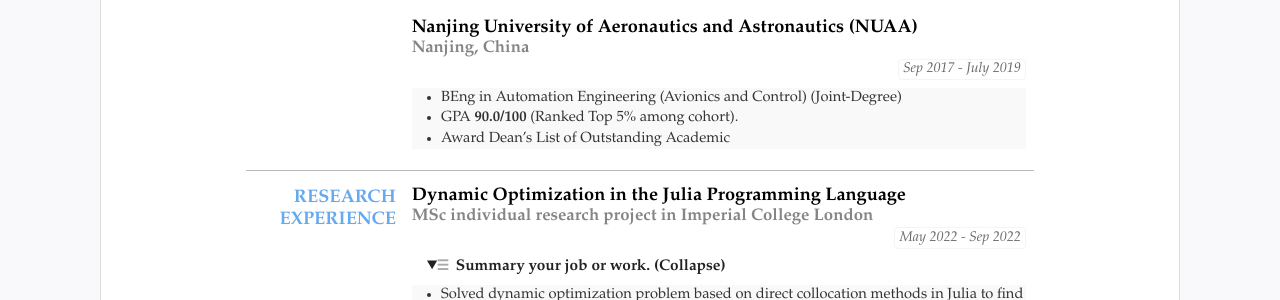
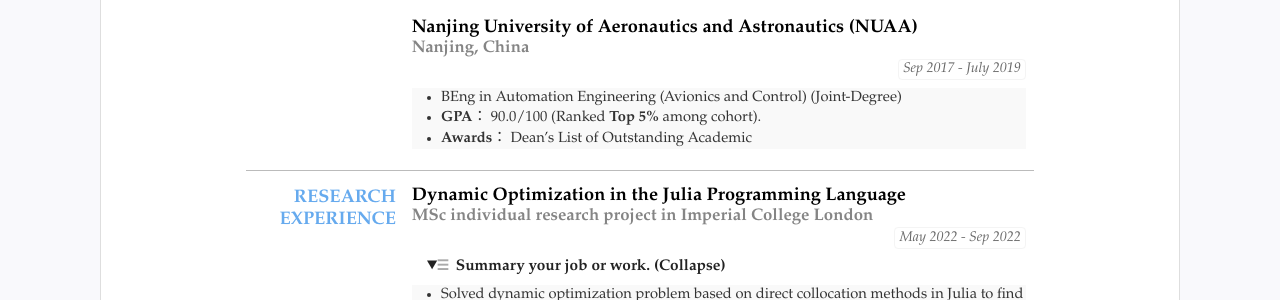
Before and after one commit to haoyuweigittest/haoyuweigittest.github.io, a Jekyll site: the page built from index.html, in a window 1280 px wide and 900 px high. Shown: the part 417-717 px from the top of the window. Built offline with Jekyll 4.4.1, drawn with Linux system fonts in a browser that asks for light colours.

Commit message:
Update edu3.md

```diff
--- a/_data/edu3.md
+++ b/_data/edu3.md
@@ -1,3 +1,3 @@
 - BEng in Automation Engineering (Avionics and Control) (Joint-Degree)
-- GPA **90.0/100** (Ranked Top 5% among cohort).
-- Award Dean's List of Outstanding Academic
+- **GPA**： 90.0/100 (Ranked **Top 5%** among cohort).
+- **Awards**： Dean's List of Outstanding Academic
```
